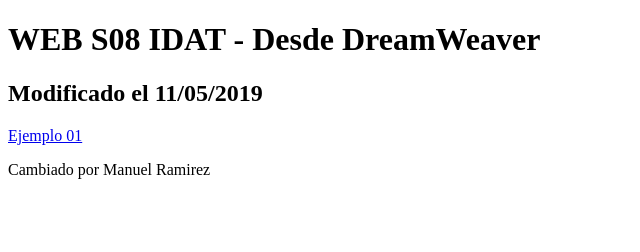
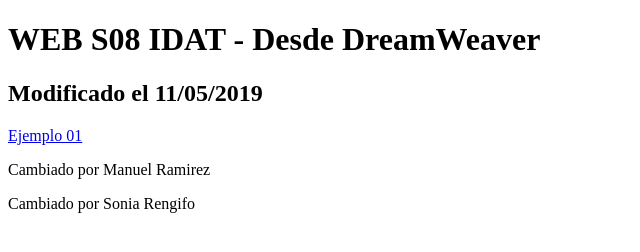
Before and after one commit to skrengifo/WEBS08-1, a plain HTML site: page index.html in a window 1280 px wide. Shown: the whole page, without its empty margins (0-640 px from the left). Drawn offline with Linux system fonts and the light colour scheme.

Commit message:
Modificado Sonia
Modificado Sonia

```diff
--- a/index.html
+++ b/index.html
@@ -9,6 +9,6 @@
 <a href="ejemplo1.html"> Ejemplo 01 </a>
 
 <p>Cambiado por Manuel Ramirez</p>
-
+<p>Cambiado por Sonia Rengifo</p>
 </body>
 </html>
```
